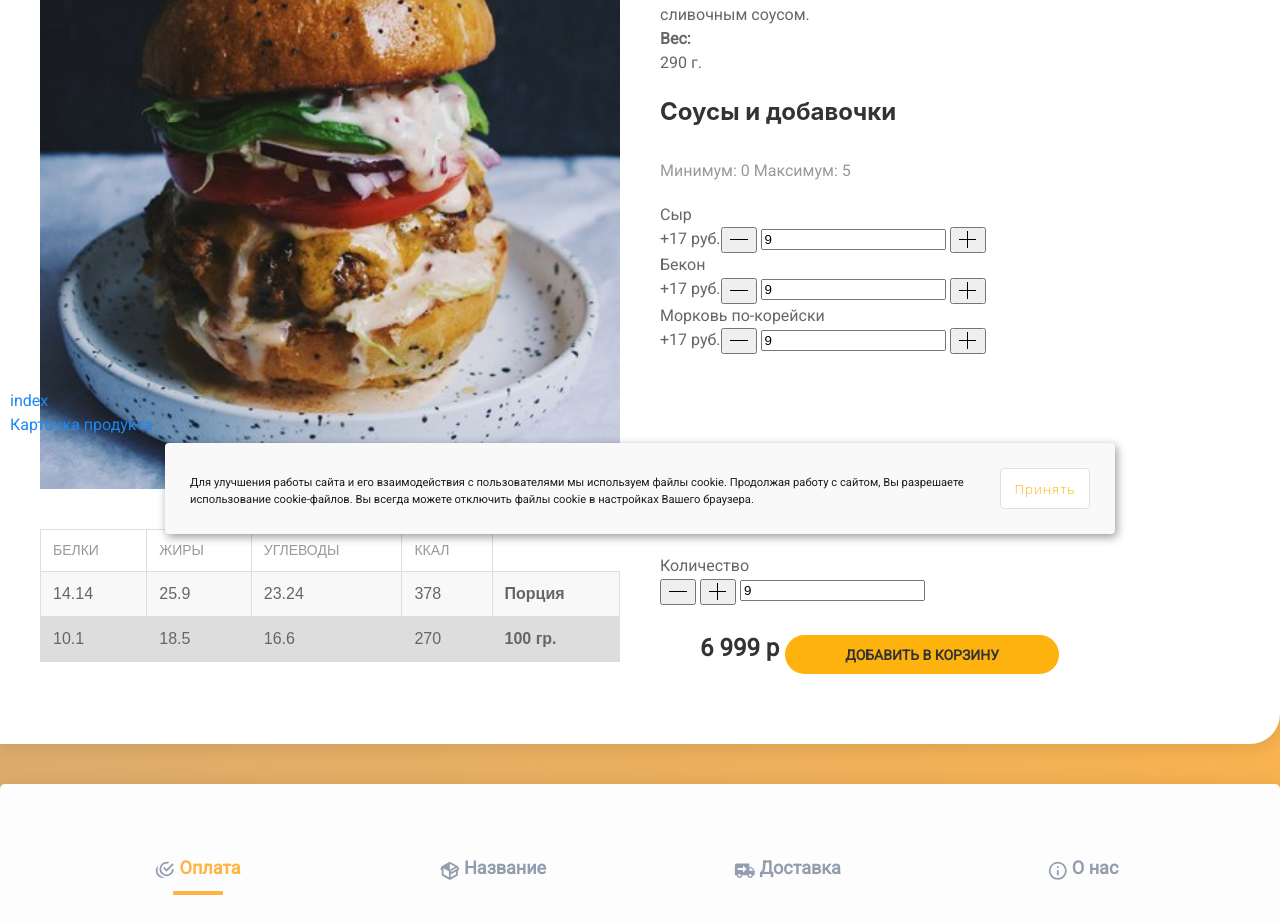
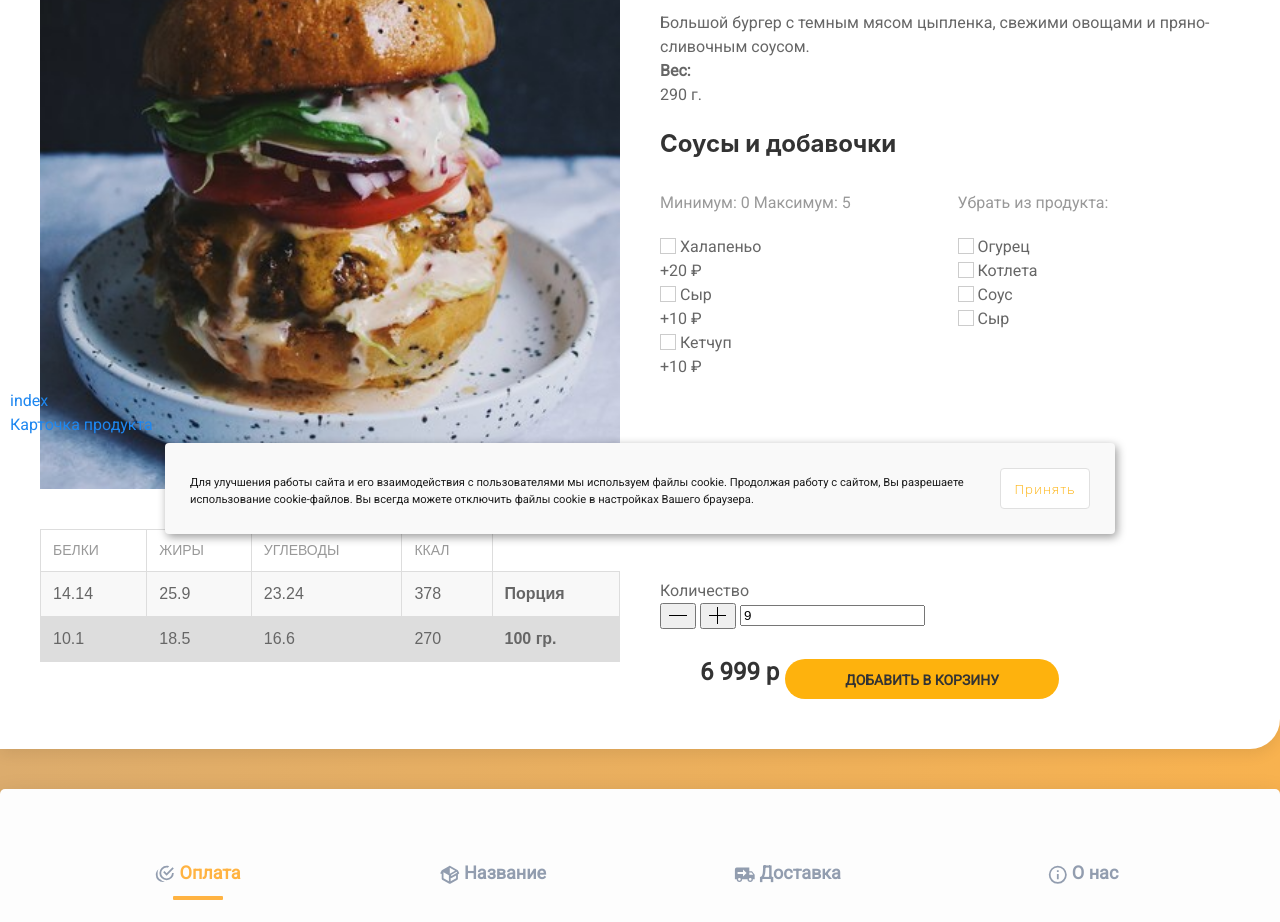
Before and after one commit to Alexandr46776/datakit-1-chicken, a website: page app/product.html in a window 1280 px wide. Shown: the part 251-1173 px from the top of the page. Drawn offline with nearby package versions, Linux system fonts and the light colour scheme; files that its build step writes are made by us from their sources.

Commit message:
Add files via upload

```diff
--- a/app/product.html
+++ b/app/product.html
@@ -20,7 +20,7 @@
             <div class="uk-card-default uk-margin-medium-top uk-margin-medium-bottom ns-border-r-product">
                 <div class="uk-margin-medium-left uk-margin-medium-right">
                     <div class="uk-column-1-1@s uk-column-1-2@m " style="padding: 30px 0px 30px 0px;">
-                        <div class="uk-flex uk-flex-column">
+                        <div class=>
                             <div>
                                 <img class="ns-border-r-product" data-src="images/edward-guk-357344-unsplash.jpg" style="padding-top:10px;" width="100%" height="auto" alt="" uk-img>
                             </div>
@@ -56,7 +56,9 @@
                                 </div>
                             </ul>
                         </div>
-                        <div class="wind">
+                        <div class="wind uk-flex-inline">
+
+
 
                             <div>
                                 <div class="catalog-detail__info">
@@ -71,42 +73,81 @@
                                             <dd>290 г.</dd>
                                         </dl>
                                     </div>
-                                    <div class="catalog-detail__additives">
+                                    <div>
                                         <h3 class="uk-align-center">Соусы и добавочки</h3>
-                                        <p class="uk-text-muted">Минимум: 0 Максимум: 5</p>
-                                        <div class="field-num"><span class="field-num__name">Сыр</span>
-                                            <div class="field-num__inner"><span class="field-num__price">+17 руб.</span><span class="field-num__input-wrap"><span class="field-num__input-and-btns"><button class="field-num__btn field-num__btn--minus" type="button"><span uk-icon="minus" class="uk-icon"><svg width="20" height="20" viewBox="0 0 20 20" xmlns="http://www.w3.org/2000/svg" data-svg="minus"><rect height="1" width="18" y="9" x="1"></rect></svg></span></button>
-                                                <input class="field-num__input" type="text" value="9" name="quantity" max="10" min="1" step="1"></span>
-                                                <button class="field-num__btn field-num__btn--plus" type="button"><span uk-icon="plus" class="uk-icon"><svg width="20" height="20" viewBox="0 0 20 20" xmlns="http://www.w3.org/2000/svg" data-svg="plus"><rect x="9" y="1" width="1" height="17"></rect><rect x="1" y="9" width="17" height="1"></rect></svg></span></button>
-                                                </span>
+                                        <div class="product-add-list uk-grid uk-grid-small uk-child-width-1-2">
+                                            <div>
+                                                <p class="uk-text-muted">Минимум: 0 Максимум: 5</p>
+                                                <label data-id="">
+                                                    <input class="uk-checkbox" type="checkbox" name="" >
+                                                    <span >Халапеньо</span>
+                                                    <div>
+                                                        <span data-price="80.00">+20 ₽</span>
+                                                    </div>
+                                                </label>
+
+                                                <label data-id="">
+                                                    <input class="uk-checkbox" type="checkbox" name="" >
+                                                    <span >Сыр</span>
+                                                    <div>
+                                                        <span data-price="80.00">+10 ₽</span>
+                                                    </div>
+                                                </label>
+
+                                                <label data-id="">
+                                                    <input class="uk-checkbox" type="checkbox" name="" >
+                                                    <span >Кетчуп</span>
+                                                    <div>
+                                                        <span data-price="80.00">+10 ₽</span>
+                                                    </div>
+                                                </label>
                                             </div>
-                                            </span>
+
+                                            <div>
+                                                <p class="uk-text-muted">Убрать из продукта:</p>
+
+                                                <label data-id="">
+                                                    <input class="uk-checkbox uk-checkbox-cross" type="checkbox" name="" >
+                                                    <span >Огурец</span>
+                                                    <div>
+
+                                                    </div>
+                                                </label>
+
+                                                <label data-id="">
+                                                    <input class="uk-checkbox uk-checkbox-cross" type="checkbox" name="" >
+                                                    <span >Котлета</span>
+                                                    <div>
+
+                                                    </div>
+                                                </label>
+                                                <label data-id="">
+                                                    <input class="uk-checkbox uk-checkbox-cross" type="checkbox" name="" >
+                                                    <span >Соус</span>
+                                                    <div>
+
+                                                    </div>
+                                                </label>
+                                                <label data-id="">
+                                                    <input class="uk-checkbox uk-checkbox-cross" type="checkbox" name="" >
+                                                    <span >Сыр</span>
+                                                    <div>
+
+                                                    </div>
+                                                </label>
+                                            </div>
                                         </div>
                                     </div>
-                                    <div class="field-num"><span class="field-num__name">Бекон</span>
-                                        <div class="field-num__inner"><span class="field-num__price">+17 руб.</span><span class="field-num__input-wrap"><span class="field-num__input-and-btns"><button class="field-num__btn field-num__btn--minus" type="button"><span uk-icon="minus" class="uk-icon"><svg width="20" height="20" viewBox="0 0 20 20" xmlns="http://www.w3.org/2000/svg" data-svg="minus"><rect height="1" width="18" y="9" x="1"></rect></svg></span></button>
-                                            <input class="field-num__input" type="text" value="9" name="quantity" max="10" min="1" step="1"></span>
-                                            <button class="field-num__btn field-num__btn--plus" type="button"><span uk-icon="plus" class="uk-icon"><svg width="20" height="20" viewBox="0 0 20 20" xmlns="http://www.w3.org/2000/svg" data-svg="plus"><rect x="9" y="1" width="1" height="17"></rect><rect x="1" y="9" width="17" height="1"></rect></svg></span></button>
-                                            </span>
-                                        </div>
-                                        </span>
-                                    </div>
-                                </div>
-                                <div class="field-num"><span class="field-num__name">Морковь по-корейски</span>
-                                    <div class="field-num__inner"><span class="field-num__price">+17 руб.</span><span class="field-num__input-wrap"><span class="field-num__input-and-btns"><button class="field-num__btn field-num__btn--minus" type="button"><span uk-icon="minus" class="uk-icon"><svg width="20" height="20" viewBox="0 0 20 20" xmlns="http://www.w3.org/2000/svg" data-svg="minus"><rect height="1" width="18" y="9" x="1"></rect></svg></span></button>
-                                        <input class="field-num__input" type="text" value="9" name="quantity" max="10" min="1" step="1"></span>
-                                        <button class="field-num__btn field-num__btn--plus" type="button"><span uk-icon="plus" class="uk-icon"><svg width="20" height="20" viewBox="0 0 20 20" xmlns="http://www.w3.org/2000/svg" data-svg="plus"><rect x="9" y="1" width="1" height="17"></rect><rect x="1" y="9" width="17" height="1"></rect></svg></span></button>
-                                        </span>
-                                    </div>
-                                    </span>
                                 </div>
                             </div>
                         </div>
-                        <div class="catalog-detail__count">
-                            <div class="field-num"><span class="field-num__name">Количество</span>
-                                <div class="field-num__inner"><span class="field-num__input-wrap"><span class="field-num__input-and-btns"><button class="field-num__btn field-num__btn--minus" type="button"><span uk-icon="minus" class="uk-icon"><svg width="20" height="20" viewBox="0 0 20 20" xmlns="http://www.w3.org/2000/svg" data-svg="minus"><rect height="1" width="18" y="9" x="1"></rect></svg></span></button>
-                                    <button class="field-num__btn field-num__btn--plus" type="button"><span uk-icon="plus" class="uk-icon"><svg width="20" height="20" viewBox="0 0 20 20" xmlns="http://www.w3.org/2000/svg" data-svg="plus"><rect x="9" y="1" width="1" height="17"></rect><rect x="1" y="9" width="17" height="1"></rect></svg></span></button>
-                                    <input class="field-num__input" type="text" value="9" name="quantity" max="10" min="1" step="1"></span>
+                        <div>
+                            <div>
+                                <span>Количество</span>
+                                <div>
+                                    <span><span><button type="button"><span uk-icon="minus" class="uk-icon"><svg width="20" height="20" viewBox="0 0 20 20" xmlns="http://www.w3.org/2000/svg" data-svg="minus"><rect height="1" width="18" y="9" x="1"></rect></svg></span></button>
+                                    <button type="button"><span uk-icon="plus" class="uk-icon"><svg width="20" height="20" viewBox="0 0 20 20" xmlns="http://www.w3.org/2000/svg" data-svg="plus"><rect x="9" y="1" width="1" height="17"></rect><rect x="1" y="9" width="17" height="1"></rect></svg></span></button>
+                                    <input type="text" value="9" name="quantity" max="10" min="1" step="1"></span>
                                     </span>
                                 </div>
                             </div>
```
